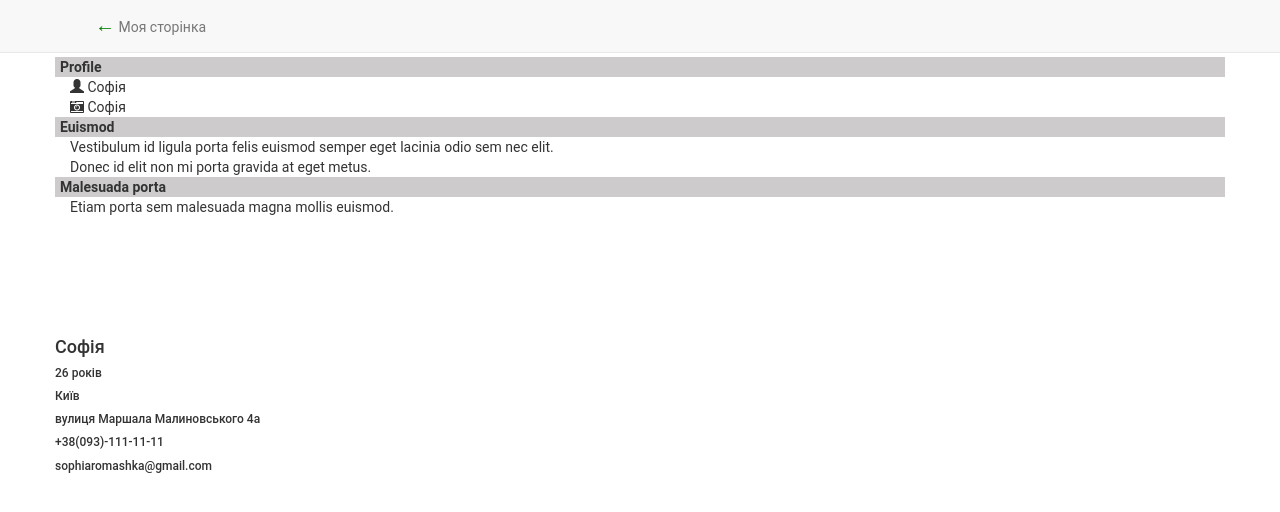
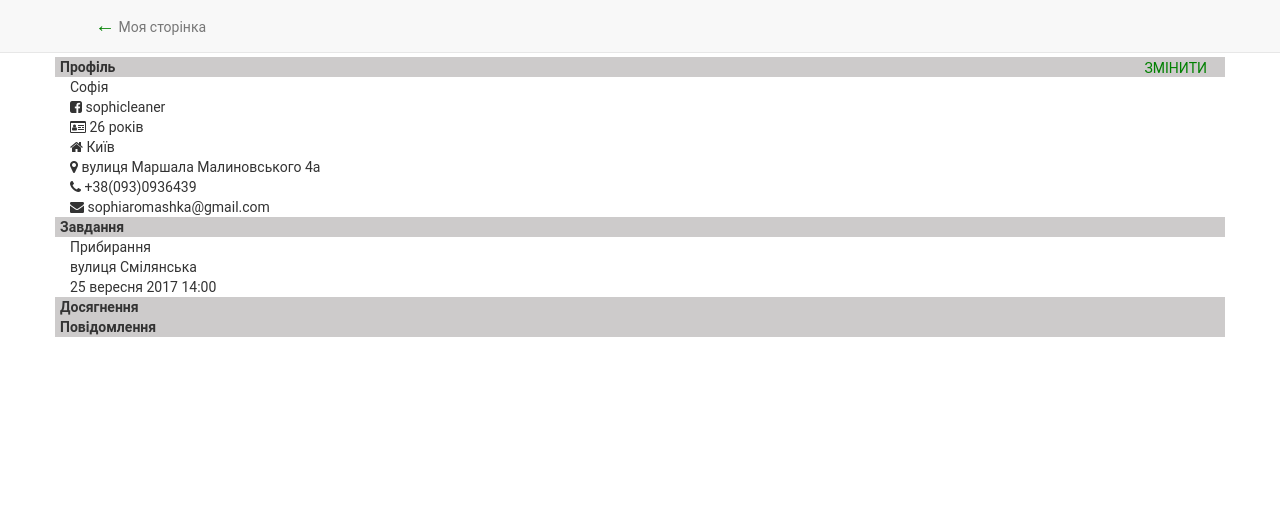
Before and after one commit to cunlla/lets-do-it, a website: page profile.html in a window 1280 px wide. Drawn offline with nearby package versions, Linux system fonts and the light colour scheme.

Commit message:
Complete information section

```diff
--- a/profile.html
+++ b/profile.html
@@ -32,27 +32,34 @@
       </nav>
 
       <div class="information container">
-        <dl>
-          <dt>Profile</dt>
-          <dd><span class="glyphicon glyphicon-user" aria-hidden="true"></span> Софія</dd>
-          <dd><i class="fa fa-camera-retro"></i> Софія</dd>
+       <dl>
+
+          <dt>Профіль <button type="button" class="btn btn-link">Змінити</button></dt>
+          <dd>Софія</dd>
+          <dd><i class="fa fa-facebook-square"></i> sophicleaner</dd>
+          <dd><i class="fa fa-id-card-o"></i> 26 років</dd>
+          <dd><i class="fa fa-home"></i> Київ</dd>
+          <dd><i class="fa fa-map-marker"></i> вулиця Маршала Малиновського 4а</dd>
+          <dd><i class="fa fa-phone"></i> +38(093)0936439</dd>
+          <dd><i class="fa fa-envelope"></i> sophiaromashka@gmail.com</dd>
 
 
-          <dt>Euismod</dt>
-          <dd>Vestibulum id ligula porta felis euismod semper eget lacinia odio sem nec elit.</dd>
-          <dd>Donec id elit non mi porta gravida at eget metus.</dd>
 
-          <dt>Malesuada porta</dt>
-          <dd>Etiam porta sem malesuada magna mollis euismod.</dd>
+
+
+          <dt>Завдання</dt>
+          <dd>Прибирання</dd>
+          <dd>вулиця Смілянська</dd>
+          <dd>25 вересня 2017  14:00 </dd>
+
+          <dt>Досягнення</dt>
+          <dd></dd>
+
+          <dt>Повідомлення</dt>
+          <dd></dd>
+
         </dl>
-        <h4>Софія</h4>
-        <h6>26 років</h6>
-        <h6>Київ</h6>
-        <h6>вулиця Маршала Малиновського 4а</h6>
-        <h6>+38(093)-111-11-11</h6>
-        <h6>sophiaromashka@gmail.com</h6>
-      </div>
-    </div>
+
 
     <!-- jQuery (necessary for Bootstrap's JavaScript plugins) -->
     <script src="https://ajax.googleapis.com/ajax/libs/jquery/1.12.4/jquery.min.js"></script>
--- a/src/css/less/components/profile.less
+++ b/src/css/less/components/profile.less
@@ -11,10 +11,25 @@
 		dt{
 			background: @gray-bg;
 			padding: 0px 5px 0px 5px;
+			position: relative;
+			.btn-link{
+				color:green;
+				text-transform: uppercase;
+				position: absolute;
+				right: 5px;
+				font-size: 14px;
+			    line-height: 14px;
+			    padding-top: 3px;
+			    padding-bottom: 1px;
+			    padding-right: 5px;
+
+
+			}
 		}
 
 		dd{
 			padding: 0px 15px 0px 15px;
+
 		}
 	}
 
```
Also changed, not shown: src/css/main.css.
